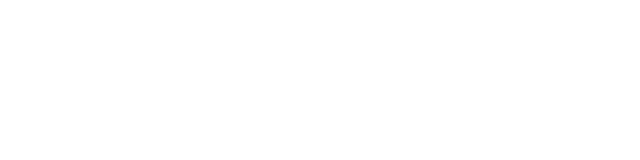
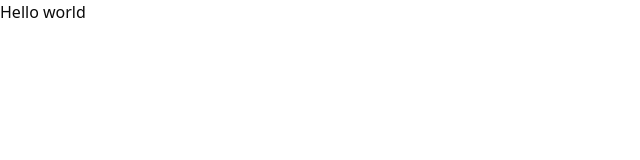
Before and after one commit to tushar1-000/threadAI, a React app in the folder frontend/: page / in a window 1280 px wide. Shown: the top 160 px of the page, without its empty margins (0-640 px from the left). Built offline with nearby package versions, Linux system fonts and the light colour scheme; the HTML template or start-up script is replaced by a standard one.

Commit message:
setup the react folder structure and added the react router dom

```diff
--- a/frontend/package.json
+++ b/frontend/package.json
@@ -17,6 +17,7 @@
     "lucide-react": "^0.554.0",
     "react": "^19.2.0",
     "react-dom": "^19.2.0",
+    "react-router": "^7.9.6",
     "tailwind-merge": "^3.4.0",
     "tailwindcss": "^4.1.17"
   },
--- a/frontend/src/App.tsx
+++ b/frontend/src/App.tsx
@@ -1,9 +1,10 @@
-import { Button } from "./components/ui/button"
-
+import {RouterProvider } from 'react-router/dom'
+import {router} from './route.ts'
 function App() {
 
   return (
   <>
+  <RouterProvider router={router}></RouterProvider>
 
   </>
   )
--- /dev/null
+++ b/frontend/src/components/Hello.tsx
@@ -0,0 +1,7 @@
+import React from 'react'
+
+export const Hello = () => {
+  return (
+    <div>Hello world</div>
+  )
+}
```
Also changed, not shown: frontend/src/route.ts (added, +8 -0 lines), 1 other file (tests, documents, lock files or other folders).
